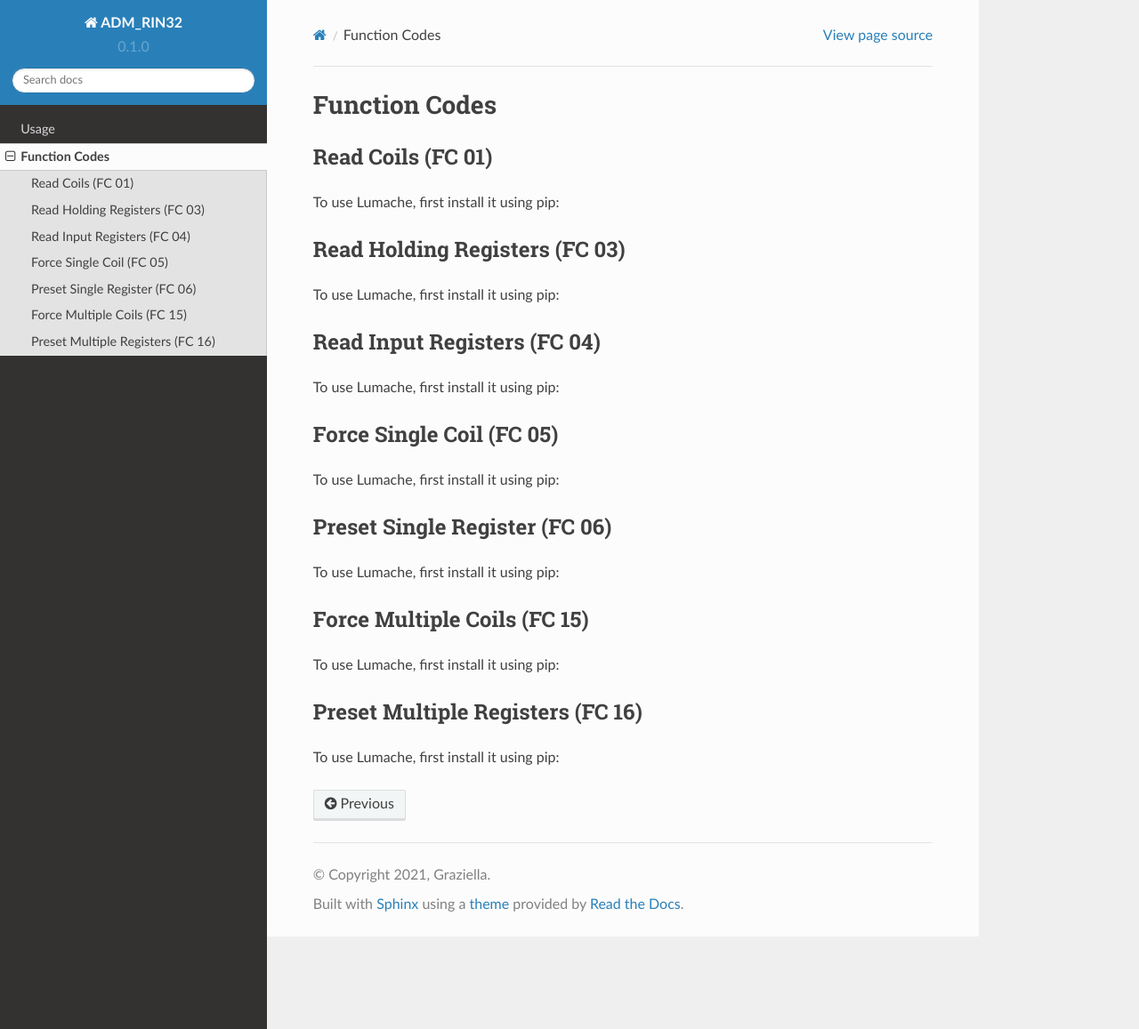
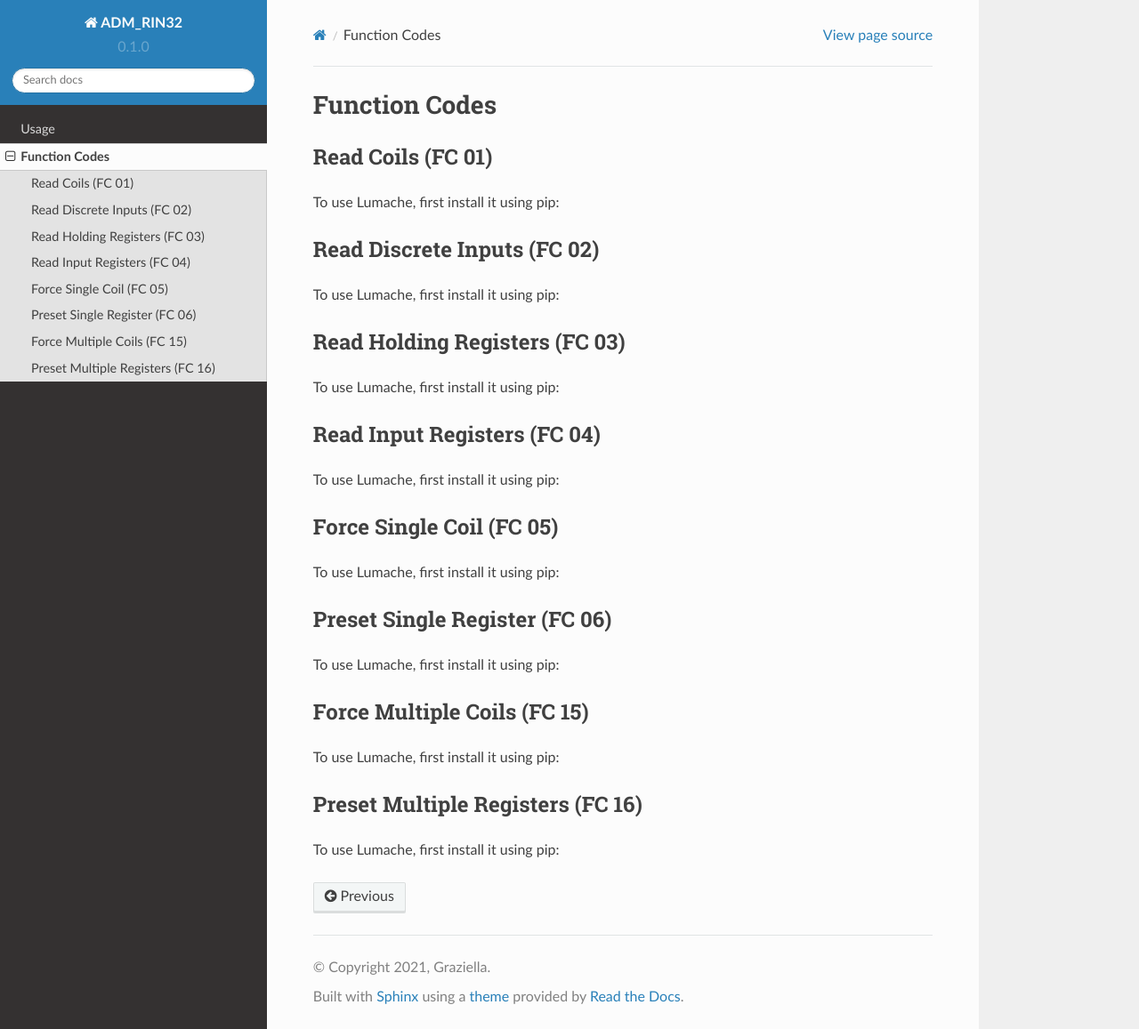
Before and after one commit to KeuntekLee/ADM_RIN32_Docs, a Sphinx documentation site: the page built from docs/source/functioncodes.rst, in a window 1280 px wide and 1157 px high. Shown: the whole window at 89% size. Built offline with Sphinx 7.4.7 and the Read the Docs theme 2.0.0, drawn with Linux system fonts in a browser that asks for light colours.

Commit message:
Update functioncodes.rst

```diff
--- a/docs/source/functioncodes.rst
+++ b/docs/source/functioncodes.rst
@@ -6,6 +6,11 @@ Function Codes
 .. _readdiscreteinputs:
 
 Read Coils (FC 01)
+------------
+
+To use Lumache, first install it using pip:
+
+Read Discrete Inputs (FC 02)
 ------------
 
 To use Lumache, first install it using pip:
```
